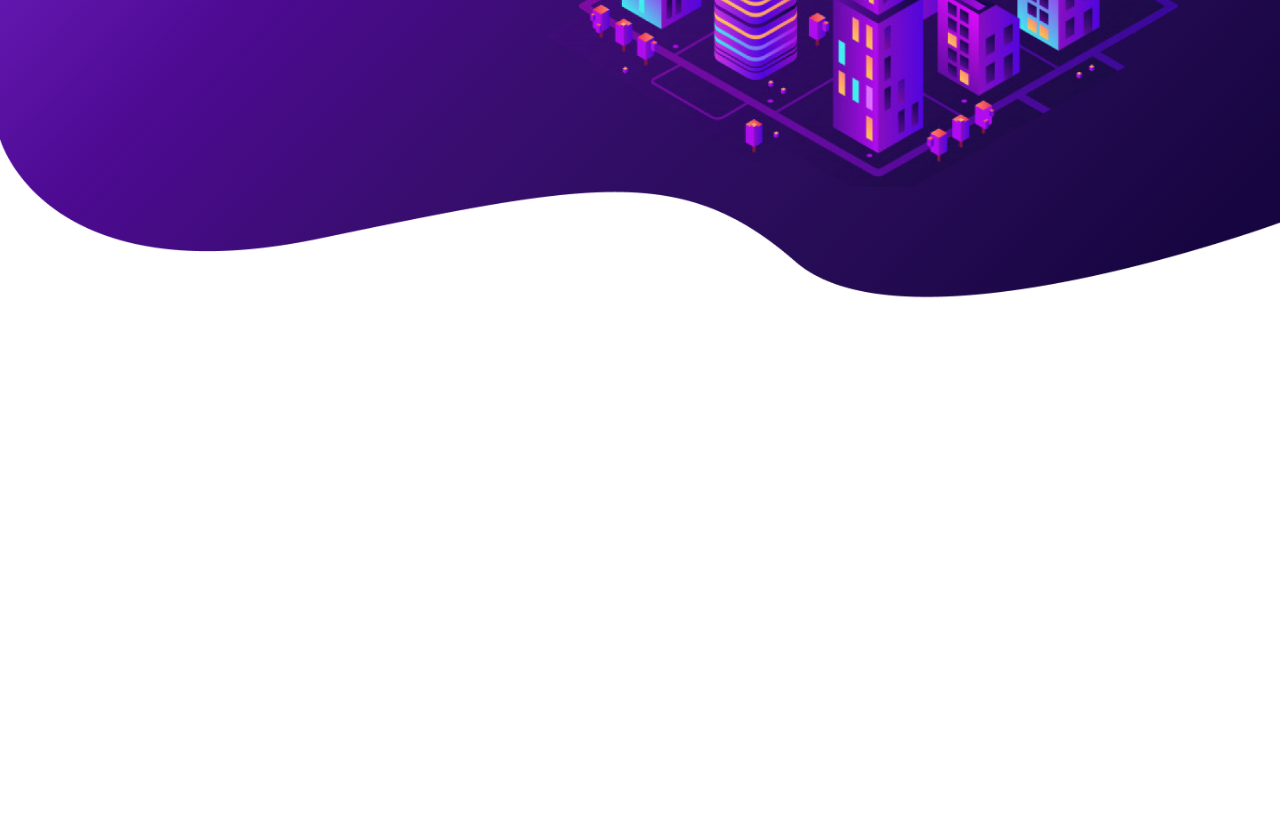
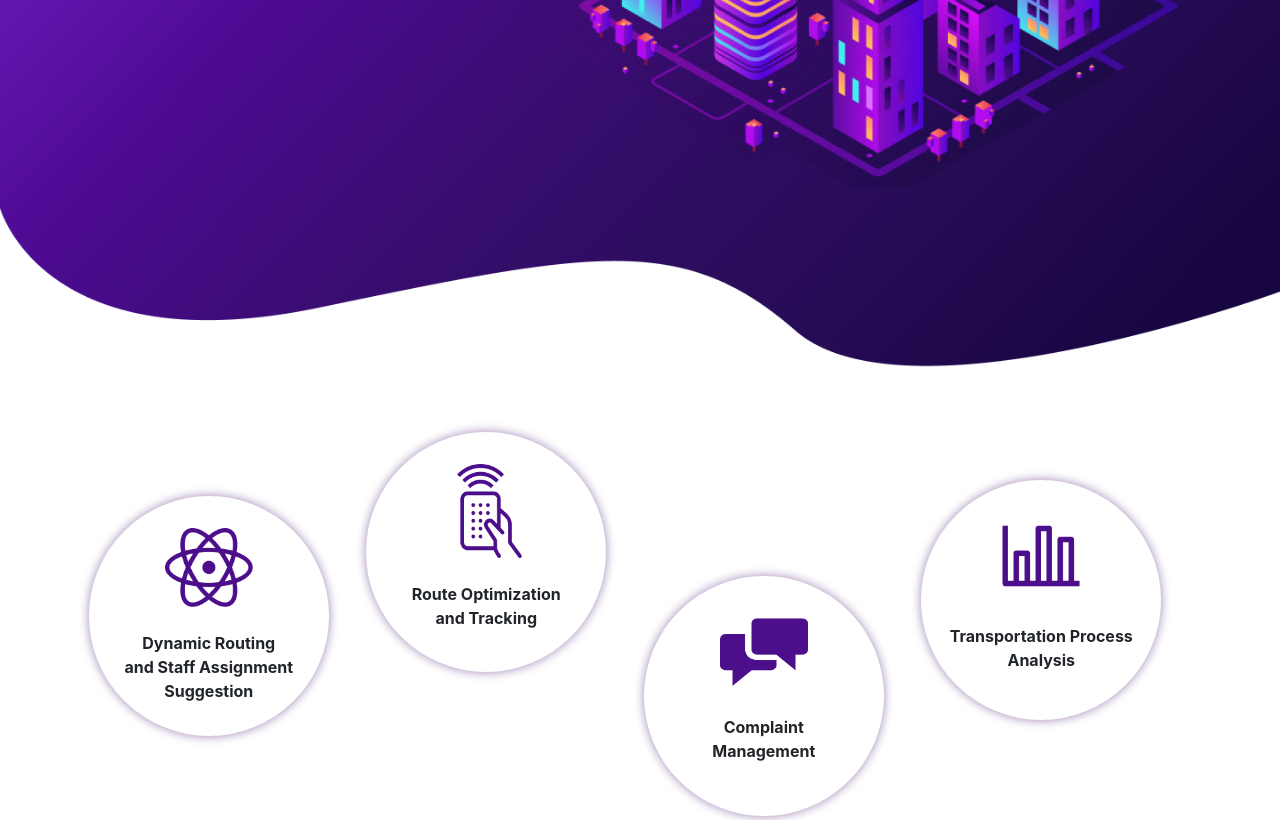
Before and after one commit to gkahraman16/Optivia, a plain HTML site: page index.html in a window 1280 px wide. Shown: the part 400-1220 px from the top of the page. Drawn offline with nearby package versions, Linux system fonts and the light colour scheme.

Commit message:
added informaition boxes

```diff
--- a/index.css
+++ b/index.css
@@ -1,3 +1,7 @@
+:root{
+    --grad-color-purple: linear-gradient(134.48deg, #7C26D1 3.87%, #4D0A92 32.33%, #3A0D72 48.73%, #2E0D61 62.12%, #270C56 73.19%, #160540 92.18%), #330C65;
+}
+
 *{
     box-sizing: border-box;
 }
@@ -64,6 +68,7 @@ img{
 
 section{
     width: 100%;
+    height: 100vh;
     background-repeat: no-repeat;
     background-position-x: 50%;
     background-position-y: center;
@@ -72,8 +77,10 @@ section{
 .section-home{
   /* background: linear-gradient(134.48deg, #4C0E8A 0.35%, #510E91 0.36%, #4E0E8C 10.4%, #480E84 17.43%, #3E0D76 32.56%, rgb(26, 8, 71) 81.25%), #330C65;
 */
-background: linear-gradient(134.48deg, #7C26D1 3.87%, #4D0A92 32.33%, #3A0D72 48.73%, #2E0D61 62.12%, #270C56 73.19%, #160540 92.18%), #330C65;
+  background: var(--grad-color-purple);
 }
+
+
 
 #first-section-container{
     display: flex;
@@ -120,9 +127,62 @@ background: linear-gradient(134.48deg, #7C26D1 3.87%, #4D0A92 32.33%, #3A0D72 48
 }
 
 
-.bg-container{
+#bg-container{
     width: 100%;
     position: absolute;
+}
+
+#about-container{
+    display: flex;
+    align-items: center;
+    padding-top: 14rem;
+    padding-bottom: 7rem;
+}
+
+#info-circles-section{
+    width: 100%;
+
+}
+
+.col-3.circle{
+    padding: 0;
+}
+
+.col-3.circle .circle{
+    background-color: #ffffff;
+    width: 15rem;
+    heighT: 15rem;
+    border-radius: 50%;
+    margin: auto;
+    box-shadow: 0px 0px 10px 1px rgba(59, 4, 104, 0.411);
+    text-align: center;
+}
+
+.col-3.circle .circle p{
+    font-weight: bold;
+    padding: .5rem;
+}
+
+.icon{
+    width: 50%;
+    display: block;
+    margin: auto;
+    padding: 2rem 1rem 1rem 1rem;
+}
+
+#circle-1{
+  margin-top: 4rem;
+}
+
+#circle-2{
+}
+
+#circle-3{
+  margin-top: 9rem;
+}
+
+#circle-4{
+  margin-top: 3rem;
 }
 
 footer{
--- a/index.html
+++ b/index.html
@@ -26,7 +26,7 @@
             </button>
             <div class="collapse navbar-collapse" id="navbarNavAltMarkup">
               <div class="navbar-nav">
-                <a class="nav-item nav-link active" href="#">Home <span class="sr-only">(current)</span></a>
+                <a class="nav-item nav-link active" href="#">Home </a>
                 <a class="nav-item nav-link" href="#">Features</a>
                 <a class="nav-item nav-link" href="#">Contact Us</a>
               </div>
@@ -56,6 +56,35 @@
             <div class="fluid-container" id="bg-container">
                     <img src="./images/wave.png" alt="">
             </div>
+            <div class="container" id="about-container">
+                <div class="row" id="info-circles-section">
+                    <div class="col-3 circle" id="circle-1">
+                         <div class="circle">
+                             <img src="./images/dynamic-icon.png" alt="" class="icon">
+                             <p>Dynamic Routing <br> and
+                                Staff Assignment<br> Suggestion</p>
+                         </div>
+                    </div>
+                    <div class="col-3 circle" id="circle-2">
+                        <div class="circle">
+                            <img src="./images/opt-icon.png" alt="" class="icon">
+                            <p>Route Optimization <br> and Tracking</p>
+                        </div>
+                    </div>
+                    <div class="col-3 circle" id="circle-3">
+                        <div class="circle">
+                            <img src="./images/complaint-icon.png" alt="" class="icon">
+                            <p>Complaint <br> Management</p>
+                        </div>
+                    </div>
+                    <div class="col-3 circle" id="circle-4">
+                        <div class="circle">
+                            <img src="./images/analysis-icon.png" alt="" class="icon">
+                            <p>Transportation Process <br> Analysis</BR></p>
+                        </div>
+                    </div>
+                </div>
+            </div>
         </section>
         <section id="third">section 2</section>
     </main>
```
Also changed, not shown: images/analysis-icon.png (added), images/bg-grad-wave.png (added), images/complaint-icon.png (added), images/dynamic-icon.png (added), images/opt-icon.png (added).
